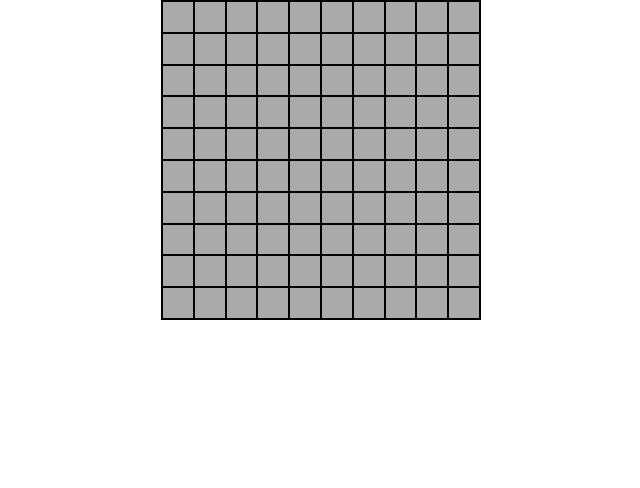
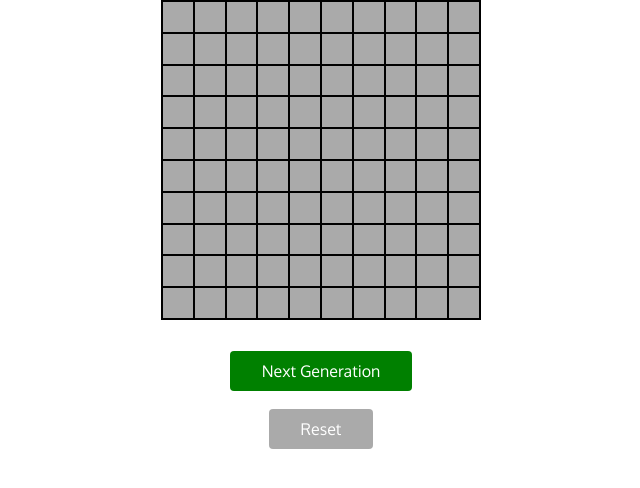
Before and after one commit to sharjeel3/react-cell-simulator-game, a React (Create React App) app: page / in a window 1280 px wide. Shown: the top 488 px of the page, without its empty margins (319-959 px from the left). Built offline with nearby package versions, Linux system fonts and the light colour scheme.

Commit message:
Add buttons to board

```diff
--- a/src/components/Board/index.tsx
+++ b/src/components/Board/index.tsx
@@ -1,9 +1,10 @@
 import React from 'react';
-import { BoardRoot } from './styles';
+import { BoardRoot, ButtonWrap } from './styles';
 import { MAX_HEIGHT, MAX_WIDTH } from '../../constants';
 import { Row } from '../Row';
 import { Cell } from '../Cell';
 import { useBoardHook } from '../../hooks/Board';
+import { Button } from '../../ui-library/Button';
 
 const rows: Array<Array<number>> = [];
 const columns: Array<number> = [];
@@ -17,18 +18,22 @@ for (let ii = 1; ii <= MAX_HEIGHT; ii++) {
 }
 
 export const Board: React.FC<any> = (): any => {
-  const { onClick, aliveMap } = useBoardHook();
+  const { onCellClick, aliveMap } = useBoardHook();
   return (
     <BoardRoot>
       {rows.map((item, kk) => {
         return (
           <Row key={kk}>
             {item.map((col, jj) => {
-              return <Cell x={kk + 1} aliveMap={aliveMap} y={col} onClick={onClick} key={jj} />;
+              return <Cell x={kk + 1} aliveMap={aliveMap} y={col} onClick={onCellClick} key={jj} />;
             })}
           </Row>
         );
       })}
+      <ButtonWrap>
+        <Button block>Next Generation</Button>
+        <Button light>Reset</Button>
+      </ButtonWrap>
     </BoardRoot>
   );
 };
--- a/src/components/Board/styles.tsx
+++ b/src/components/Board/styles.tsx
@@ -11,3 +11,8 @@ export const BoardRoot = styled.div`
   border: 1px solid black;
   margin: auto;
 `;
+
+export const ButtonWrap = styled.div`
+  margin: 1em auto;
+  text-align: center;
+`;
--- a/src/hooks/Board/index.tsx
+++ b/src/hooks/Board/index.tsx
@@ -21,7 +21,7 @@ export type aliveMapType = {
 export const useBoardHook = () => {
   const [aliveCells, setAliveCells] = useState<Array<cellType>>([]);
 
-  const handleClick = (payload: cellClickPayloadType): void => {
+  const handleCellClick = (payload: cellClickPayloadType): void => {
     const previousCells = aliveCells.filter(cell => cell.id !== payload.id);
     const alive = !(aliveCells.find(cell => cell.id === payload.id) || {}).alive;
     setAliveCells(alive ? [...previousCells, { ...payload, alive }] : [...previousCells]);
@@ -29,5 +29,5 @@ export const useBoardHook = () => {
 
   const aliveMap = getAliveMap(aliveCells);
 
-  return { onClick: handleClick, aliveMap };
+  return { onCellClick: handleCellClick, aliveMap };
 };
--- a/src/ui-library/Button/index.tsx
+++ b/src/ui-library/Button/index.tsx
@@ -4,10 +4,12 @@ import { StyledButton } from './styles';
 type propTypes = {
   children?: React.ReactNode;
   onClick: (x: SyntheticEvent) => void;
+  light: boolean | undefined;
+  block: boolean | undefined;
 };
 
 export const Button: React.FC<any> = (props: propTypes): any => {
-  const { children, onClick } = props;
+  const { children, onClick, light, block } = props;
 
   const handleClick = (event: SyntheticEvent) => {
     // Local handler may not be needed but kept it here for completeness
@@ -16,5 +18,9 @@ export const Button: React.FC<any> = (props: propTypes): any => {
     }
   };
 
-  return <StyledButton onClick={handleClick}>{children}</StyledButton>;
+  return (
+    <StyledButton block={block} light={light} onClick={handleClick}>
+      {children}
+    </StyledButton>
+  );
 };
--- a/src/ui-library/Button/styles.tsx
+++ b/src/ui-library/Button/styles.tsx
@@ -1,8 +1,13 @@
 import styled from 'styled-components';
 import { colors } from '../brand/colors';
 
+type props = {
+  light: boolean | undefined;
+  block: boolean | undefined;
+};
+
 export const StyledButton = styled.button`
-  font-size: 1em;
+  font-size: 0.5em;
   height: 2.5em;
   line-height: 2.5em;
   text-overflow: ellipsis;
@@ -11,4 +16,7 @@ export const StyledButton = styled.button`
   cursor: pointer;
   padding: 0 2em;
   border-radius: 0.25em;
+  margin-bottom: 1em;
+  ${(p: props) => p.light && `background-color: ${colors.grey}`}
+  ${(p: props) => p.block && `display: block;`}
 `;
```
